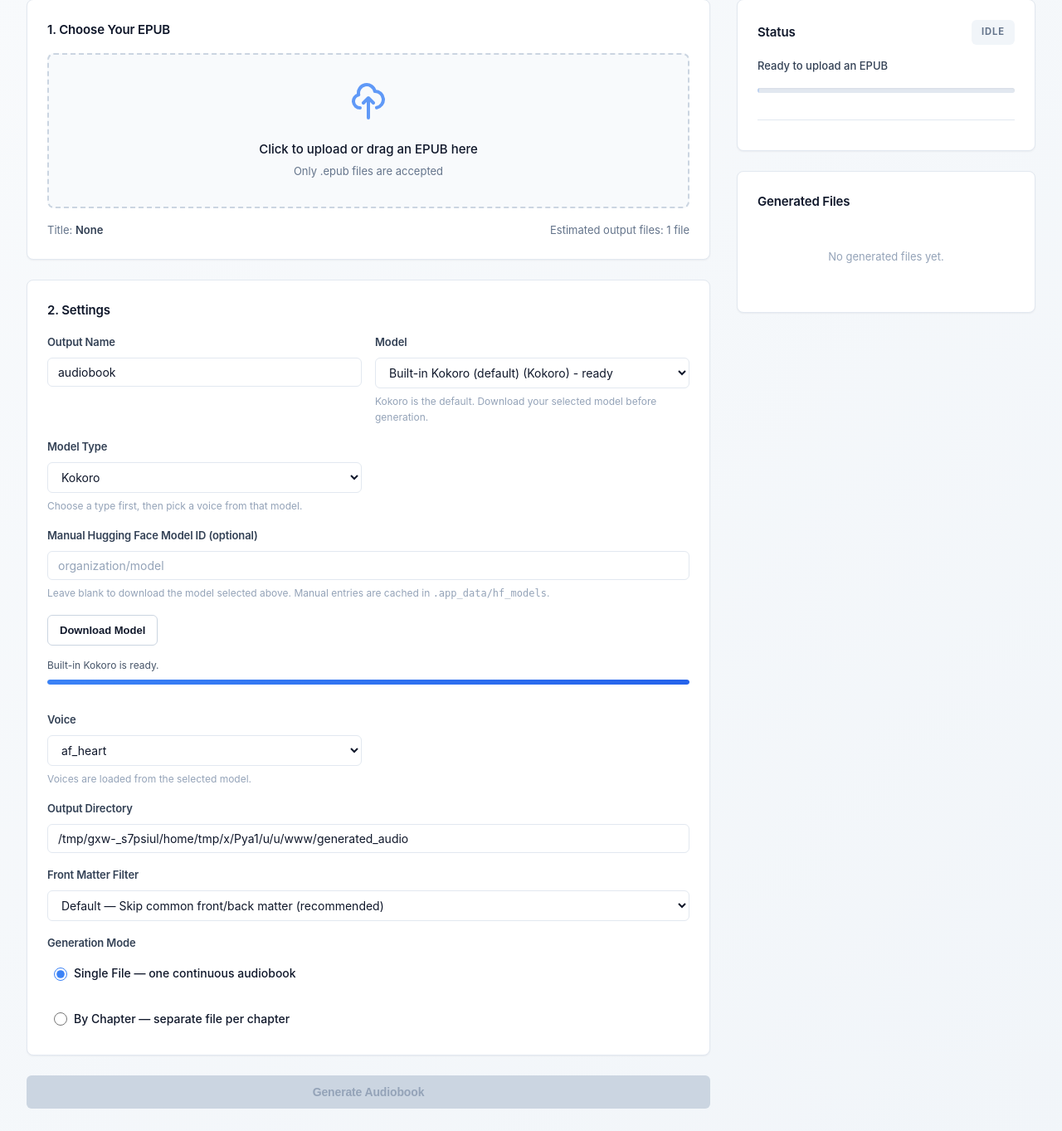
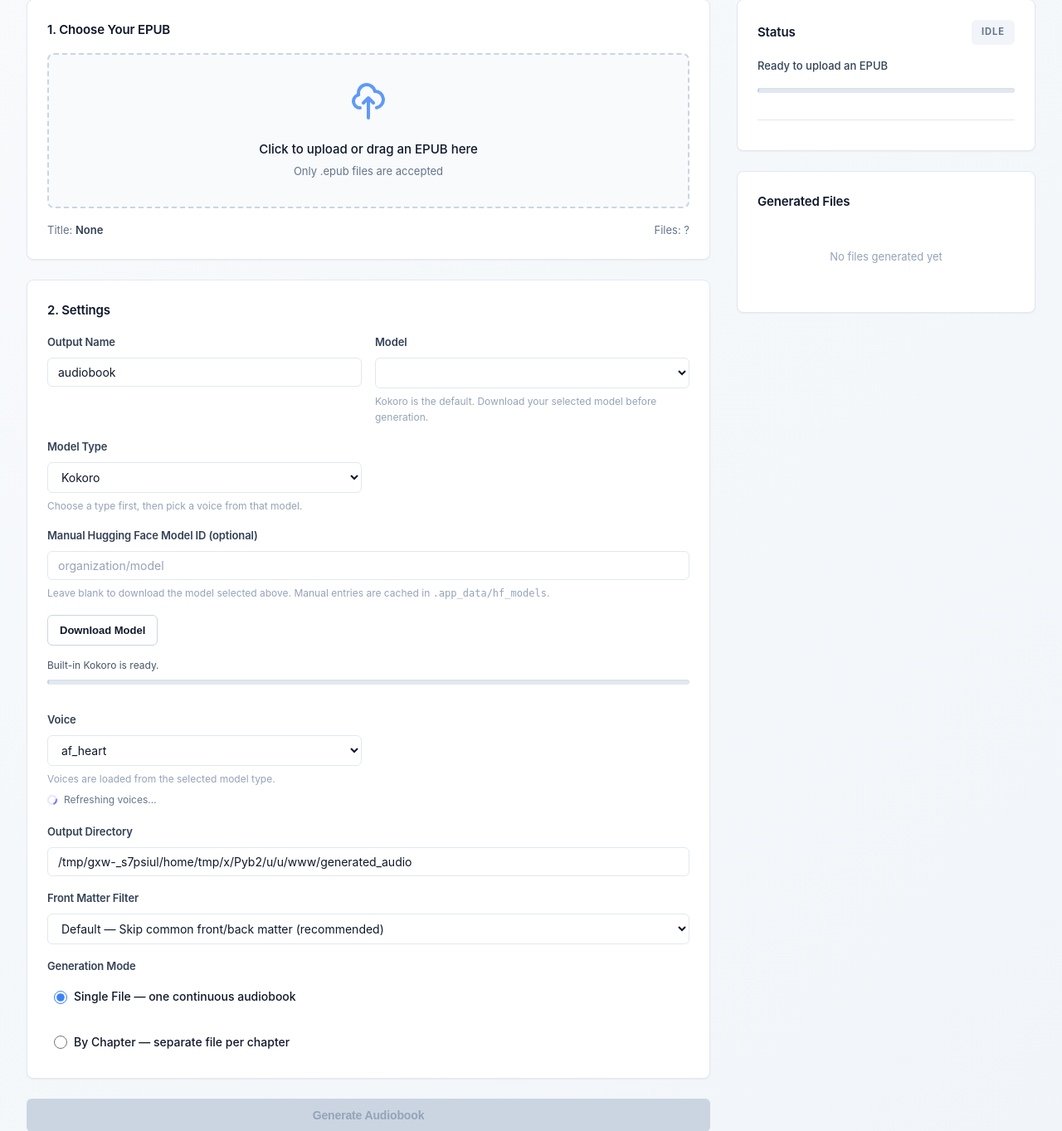
Before and after one commit to LanceOS/AudiobookFromEpub, a Flask app: page / in a window 1280 px wide. Shown: the part 101-1464 px from the top of the page at 83% size. Run offline with Flask 3, Linux system fonts and the light colour scheme; lists and menus that the app fills with data are empty.

Commit message:
Add small visual cue while refreshing voices; show spinner and disable select during fetch

```diff
--- a/static/css/style.css
+++ b/static/css/style.css
@@ -275,6 +275,30 @@ select:disabled {
   color: #64748b;
   margin-top: 0.5rem;
   min-height: 1.25rem;
+}
+
+/* Small visual cue shown while voice list is being refreshed */
+.voice-refresh {
+  display: inline-flex;
+  align-items: center;
+  gap: 0.5rem;
+  font-size: 0.75rem;
+  color: #64748b;
+  margin-top: 0.375rem;
+}
+
+.voice-refresh::before {
+  content: "";
+  width: 12px;
+  height: 12px;
+  border-radius: 50%;
+  border: 2px solid rgba(99, 102, 241, 0.18);
+  border-top-color: #6366f1;
+  animation: spin 0.9s linear infinite;
+}
+
+@keyframes spin {
+  to { transform: rotate(360deg); }
 }
 
 .model-download-row {
--- a/static/js/app.js
+++ b/static/js/app.js
@@ -245,9 +245,18 @@ async function refreshVoicesForSelection() {
   const model = currentSelectedModel();
   const modelTypeSelect = byId("modelTypeSelect");
   const voiceHint = byId("voiceHint");
+  const voiceRefresh = byId("voiceRefreshHint");
+  const voiceSelect = byId("voiceSelect");
 
   if (!modelTypeSelect) return;
-
+  // Show a small visual cue while voices are being refreshed and disable the select
+  if (voiceRefresh) {
+    voiceRefresh.hidden = false;
+    voiceRefresh.textContent = "Refreshing voices…";
+  }
+  if (voiceSelect) {
+    voiceSelect.disabled = true;
+  }
   const requestedModelType = normalizedModelType(modelTypeSelect.value || (model && model.model_type) || "kokoro");
   const params = new URLSearchParams();
   if (model && model.id) {
@@ -288,6 +297,12 @@ async function refreshVoicesForSelection() {
     if (voiceHint) {
       voiceHint.textContent = error.message || String(error);
     }
+  } finally {
+    // hide the refresh cue; renderVoiceOptions will enable/disable the select as appropriate
+    if (voiceRefresh) {
+      voiceRefresh.hidden = true;
+    }
+  }
   }
 }
 
--- a/templates/index.html
+++ b/templates/index.html
@@ -83,6 +83,7 @@
                 {% endfor %}
               </select>
               <div id="voiceHint" class="field-hint">Voices are loaded from the selected model type.</div>
+              <div id="voiceRefreshHint" class="field-hint voice-refresh" aria-live="polite" hidden>Refreshing voices…</div>
             </div>
             <div class="form-full">
               <label class="field-label" for="outputDir">Output Directory</label>
```
